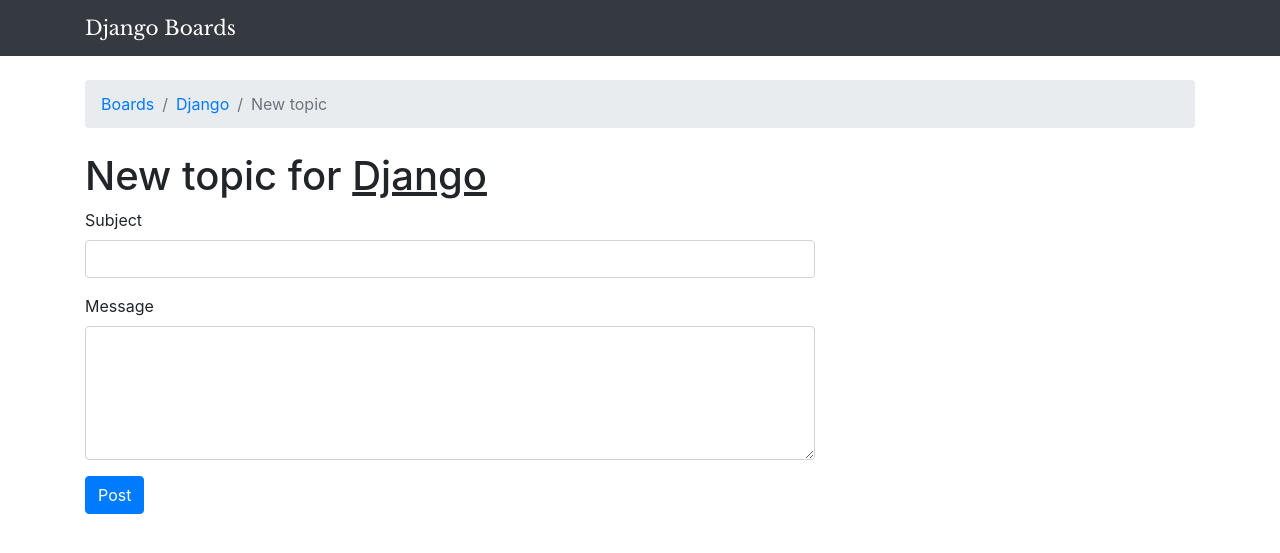
After one commit to dabutvin/learn-django, a Django app: page /boards/1/new/ in a window 1280 px wide. The commit adds this page. Shown: the top 553 px of the page. Run offline with Django 3.2, Linux system fonts and the light colour scheme; data comes from the database, SQL or seed files in the repository; both versions use the stored data as it was after the commit; some libraries are stand-ins or nearby versions.

Commit message:
new_topic form

```diff
--- a/boards/views.py
+++ b/boards/views.py
@@ -1,6 +1,7 @@
-from django.shortcuts import render, get_object_or_404
+from django.contrib.auth.models import User
+from django.shortcuts import render, get_object_or_404, redirect
 from django.http import HttpResponse, Http404
-from .models import Board
+from .models import Board, Topic, Post
 
 
 def home(request):
@@ -12,3 +13,30 @@ def home(request):
 def board_topics(request, pk):
     board = get_object_or_404(Board, pk=pk)
     return render(request, 'topics.html', {'board': board})
+
+
+def new_topic(request, pk):
+    board = get_object_or_404(Board, pk=pk)
+
+    if request.method == 'POST':
+        subject = request.POST['subject']
+        message = request.POST['message']
+
+        user = User.objects.first()  # TODO: get the logged in user instead of the first
+
+        topic = Topic.objects.create(
+            subject=subject,
+            board=board,
+            starter=user
+        )
+
+        post = Post.objects.create(
+            message=message,
+            topic=topic,
+            created_by=user
+        )
+
+        # TODO: redirect to created topic page
+        return redirect('board_topics', pk=pk)
+
+    return render(request, 'new_topic.html', {'board': board})
--- a/myproject/urls.py
+++ b/myproject/urls.py
@@ -21,5 +21,6 @@ from boards import views
 urlpatterns = [
     path('', views.home, name='home'),
     path('boards/<int:pk>/', views.board_topics, name='board_topics'),
+    path('boards/<int:pk>/new/', views.new_topic, name='new_topic'),
     path('admin/', admin.site.urls),
 ]
--- /dev/null
+++ b/templates/new_topic.html
@@ -0,0 +1,31 @@
+{% extends 'base.html' %}
+
+{% block title %}
+New topic - {{ board.name }} - {{ block.super }}
+{% endblock %}
+
+{% block breadcrumb %}
+<li class="breadcrumb-item"><a href="/">Boards</a></li>
+<li class="breadcrumb-item"><a href="/boards/{{ board.pk }}/">{{ board.name }}</a></li>
+<li class="breadcrumb-item active">New topic</li>
+{% endblock %}
+
+{% block content %}
+<div class="row">
+    <div class="col col-md-8">
+        <h1>New topic for <u>{{ board.name }}</u></h1>
+        <form method="POST">
+            {% csrf_token %}
+            <div class="form-group">
+                <label for="subject">Subject</label>
+                <input type="text" class="form-control" id="subject" name="subject">
+            </div>
+            <div class="form-group">
+                <label for="message">Message</label>
+                <textarea class="form-control" id="message" name="message" rows="5"></textarea>
+            </div>
+            <button class="btn btn-primary" type="submit">Post</button>
+        </form>
+    </div>
+</div>
+{% endblock %}
--- a/templates/topics.html
+++ b/templates/topics.html
@@ -10,5 +10,6 @@
 {% endblock %}
 
 {% block content %}
+<a class="btn btn-secondary float-right" href="/boards/{{board.pk}}/new">New topic</a>
 <p>content</p>
-{% endblock%}
+{% endblock %}
```
Also changed, not shown: boards/tests.py (+22 -1 lines), db.sqlite3.
